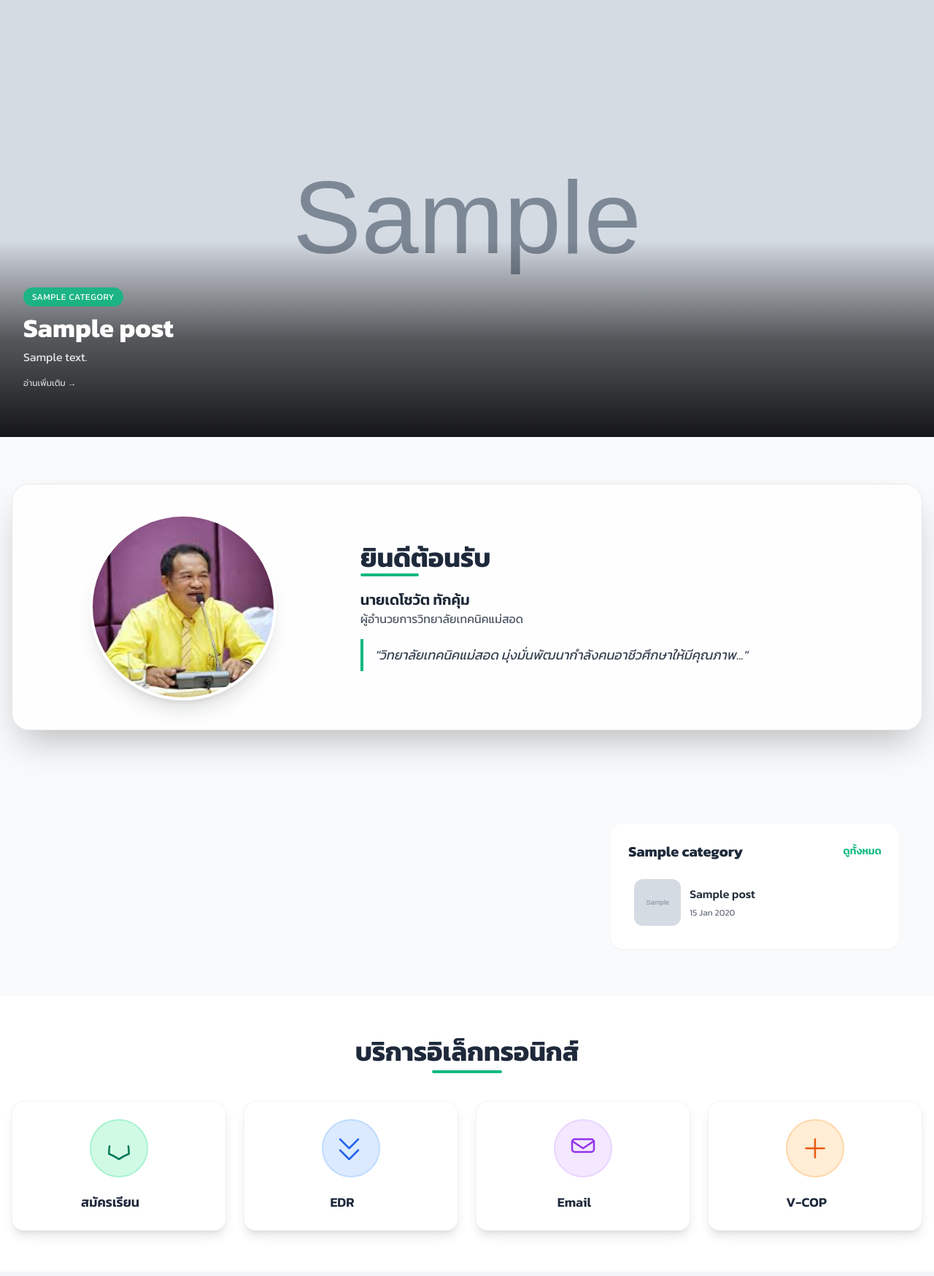
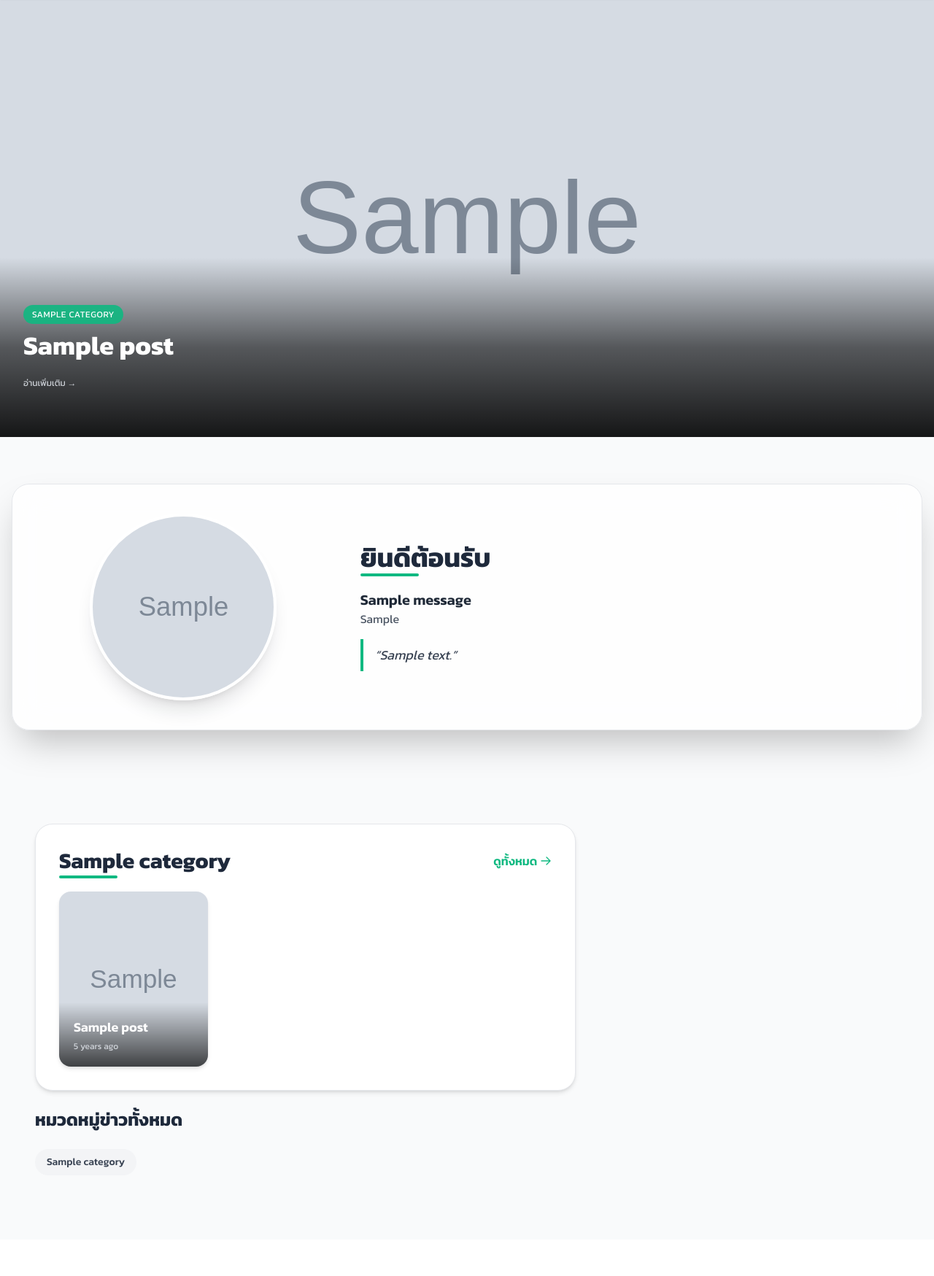
Before and after one commit to Anuphap2/mtc-web, a Laravel app: page / in a window 1280 px wide. Shown: the part 82-1831 px from the top of the page at 73% size. Run offline with Laravel 12, Linux system fonts and the light colour scheme; tables that the repository leaves empty hold one stand-in row (values such as "Sample post"); grey boxes marked "Sample" are stand-in pictures; style sheets or scripts are compiled from the project's sources; some libraries are stand-ins or nearby versions.

Commit message:
Add director edit form and manifest file for asset management
- Created a new Blade view for editing director information, including fields for name, position, welcome message, and image upload.
- Implemented form submission with CSRF protection and PUT method for updating director details.
- Added a manifest file for managing CSS and JS assets used in the application.

```diff
--- a/app/Http/Controllers/HomeController.php
+++ b/app/Http/Controllers/HomeController.php
@@ -12,23 +12,29 @@
 class HomeController extends Controller
 {
     /**
+     * ---------------------------------------------------------
      * หน้าแรก
-     * - Slider ข่าวเด่น (featured)
-     * - ข่าวแยกตาม Category
+     * - แสดงข่าวเด่น (Featured)
+     * - แสดงข่าวตามหมวดหมู่
+     * ---------------------------------------------------------
      */
     public function index(): View
     {
-        // Slider ข่าวเด่น 5 ข่าวล่าสุด
-        $featuredPosts = Post::with('category')
+        // ✅ ข่าวเด่น (5 ข่าวล่าสุด)
+        $featuredPosts = Post::select('id', 'title', 'image_path', 'category_id', 'created_at')
+            ->with('category:id,name')
             ->where('is_featured', true)
             ->latest()
             ->take(5)
             ->get();
 
-        // Categories ที่มีข่าว พร้อมโหลด 3 ข่าวล่าสุดของแต่ละ Category
+        // ✅ ดึงหมวดหมู่ที่มีข่าว และโหลดข่าวล่าสุดของแต่ละหมวด (3 ข่าว)
         $categoriesWithPosts = Category::whereHas('posts')
             ->with([
-                'posts' => fn($q) => $q->with('category')->latest()->take(3) // เพิ่ม with('category') ใน Eager Loading ซ้อน
+                'posts' => fn($q) => $q
+                    ->select('id', 'title', 'image_path', 'category_id', 'created_at')
+                    ->latest()
+                    ->take(3)
             ])
             ->orderBy('name')
             ->get();
@@ -37,11 +43,14 @@
     }
 
     /**
-     * แสดงข่าวทั้งหมดแบบแบ่งหน้า
+     * ---------------------------------------------------------
+     * แสดงข่าวทั้งหมด (แบบแบ่งหน้า)
+     * ---------------------------------------------------------
      */
     public function allPosts(): View
     {
-        $posts = Post::with('category')
+        $posts = Post::select('id', 'title', 'image_path', 'created_at', 'category_id')
+            ->with('category:id,name')
             ->latest()
             ->paginate(12);
 
@@ -49,38 +58,38 @@
     }
 
     /**
-     * หน้าอ่านข่าว (Route Model Binding)
-     * - แสดง related posts (จากหมวดหมู่เดียวกัน) ยกเว้นข่าวตัวเอง
+     * ---------------------------------------------------------
+     * หน้าอ่านข่าว (แสดงข่าวที่เกี่ยวข้อง)
+     * ---------------------------------------------------------
      */
     public function show(Post $post): View
     {
-        // โหลด Category ของโพสต์หลัก (สำหรับแสดงผลใน View)
-        $post->load('category');
+        // ✅ โหลดข้อมูลหมวดหมู่ของโพสต์หลัก
+        $post->load('category:id,name');
 
-        $relatedPosts = collect(); // สร้าง Collection ว่างไว้ก่อน
-
-        // [ปรับปรุง] ตรวจสอบก่อนว่าโพสต์นี้มีหมวดหมู่หรือไม่
+        // ✅ ข่าวที่เกี่ยวข้อง (จากหมวดเดียวกัน ยกเว้นตัวเอง)
+        $relatedPosts = collect();
         if ($post->category_id) {
-            // [แก้ไข] ดึงข่าวจาก category_id ของโพสต์ปัจจุบัน
             $relatedPosts = $this->_getPostsByCategory(
                 categoryId: $post->category_id,
                 excludeId: $post->id,
                 limit: 3
             );
         }
-        // ถ้าโพสต์ไม่มีหมวดหมู่ $relatedPosts จะเป็น Collection ว่าง
-        // (ใน View post-show.blade.php ควรมี @if($relatedPosts->count()) ... @endif)
 
         return view('post-show', compact('post', 'relatedPosts'));
     }
 
     /**
-     * หน้าแสดงข่าวตาม Category
+     * ---------------------------------------------------------
+     * หน้าแสดงข่าวตามหมวดหมู่ (Category)
+     * ---------------------------------------------------------
      */
     public function category(Category $category): View
     {
         $posts = $category->posts()
-            ->with('category') // เพิ่ม with('category') เพื่อประสิทธิภาพ
+            ->select('id', 'title', 'image_path', 'created_at', 'category_id')
+            ->with('category:id,name')
             ->latest()
             ->paginate(9);
 
@@ -88,28 +97,32 @@
     }
 
     /**
-     * ฟังก์ชัน private: ดึงข่าวตาม Category ID
+     * ---------------------------------------------------------
+     * Private Helper: ดึงข่าวจาก Category ที่ระบุ
+     * ---------------------------------------------------------
      *
-     * @param int $categoryId
-     * @param int|null $paginate
-     * @param int|null $excludeId
-     * @param int|null $limit
+     * @param int $categoryId หมวดหมู่
+     * @param int|null $paginate จำนวนต่อหน้า (ถ้ามี)
+     * @param int|null $excludeId ID ข่าวที่ต้องการละเว้น
+     * @param int|null $limit จำนวนสูงสุด (ถ้าไม่ใช้ paginate)
      * @return LengthAwarePaginator|Collection
      */
-    private function _getPostsByCategory(int $categoryId, ?int $paginate = null, ?int $excludeId = null, ?int $limit = null): LengthAwarePaginator|Collection
-    {
-        $query = Post::with('category')
+    private function _getPostsByCategory(
+        int $categoryId,
+        ?int $paginate = null,
+        ?int $excludeId = null,
+        ?int $limit = null
+    ): LengthAwarePaginator|Collection {
+        $query = Post::select('id', 'title', 'image_path', 'category_id', 'created_at')
             ->where('category_id', $categoryId)
             ->latest();
 
-        if ($excludeId !== null) {
+        if ($excludeId) {
             $query->where('id', '!=', $excludeId);
         }
 
-        return match (true) {
-            $paginate !== null => $query->paginate($paginate),
-            $limit !== null => $query->take($limit)->get(),
-            default => $query->get(),
-        };
+        return $paginate
+            ? $query->paginate($paginate)
+            : $query->take($limit ?? 3)->get();
     }
 }
--- /dev/null
+++ b/app/Models/DirectorMessage.php
@@ -0,0 +1,10 @@
+<?php
+
+namespace App\Models;
+
+use Illuminate\Database\Eloquent\Model;
+
+class DirectorMessage extends Model
+{
+    protected $fillable = ['name', 'position', 'image', 'message'];
+}
--- a/composer.json
+++ b/composer.json
@@ -52,8 +52,7 @@
             "@php artisan test"
         ],
         "post-autoload-dump": [
-            "Illuminate\\Foundation\\ComposerScripts::postAutoloadDump",
-            "@php artisan package:discover --ansi"
+            "Illuminate\\Foundation\\ComposerScripts::postAutoloadDump"
         ],
         "post-update-cmd": [
             "@php artisan vendor:publish --tag=laravel-assets --ansi --force"
--- a/resources/views/components/home/category-posts.blade.php
+++ b/resources/views/components/home/category-posts.blade.php
@@ -1,18 +1,50 @@
 @props(['categoriesWithPosts'])
 
 @php
-    $mainOrder = ['ประกาศวิทยาลัยเทคนิคแม่สอด', 'กิจกรรมและประชาสัมพันธ์'];
+    /**
+     * ---------------------------------------------------------
+     * ตั้งค่าลำดับหมวดหมู่ที่จะแสดงผล
+     * ---------------------------------------------------------
+     */
+    $mainOrder = [5, 1]; // Main Content: [5] ประกาศ, [1] กิจกรรม
+    $sidebarOrder = [2, 4]; // Sidebar: [2] ข่าวประชาสัมพันธ์, [4] ITA
 
-    // แยกหมวดหลักออกจากหมวดอื่น
-    [$mainCategories, $otherCategories] = $categoriesWithPosts->partition(function ($category) use ($mainOrder) {
-        return in_array($category->name, $mainOrder);
-    });
+    /**
+     * ---------------------------------------------------------
+     * ฟังก์ชันช่วย: ใช้สำหรับเรียง Collection ตามลำดับที่กำหนด
+     * ---------------------------------------------------------
+     */
+    $sortByOrder = function ($collection, $order) {
+        return $collection->sortBy(fn($item) => array_search($item->id, $order));
+    };
 
-    // เรียงลำดับหมวดหลักตาม array ด้านบน
-    $mainCategories = $mainCategories->sortBy(function ($category) use ($mainOrder) {
-        return array_search($category->name, $mainOrder);
-    });
+    /**
+     * ---------------------------------------------------------
+     * แยกหมวดหมู่หลักออกจากหมวดอื่น
+     * ---------------------------------------------------------
+     */
+    [$mainCategories, $remainingCategories] = $categoriesWithPosts->partition(
+        fn($category) => in_array($category->id, $mainOrder),
+    );
+
+    /**
+     * ---------------------------------------------------------
+     * แยกหมวด Sidebar ออกมา (เฉพาะที่เลือกไว้)
+     * ---------------------------------------------------------
+     */
+    [$sidebarCategories, $otherCategories] = $remainingCategories->partition(
+        fn($category) => in_array($category->id, $sidebarOrder),
+    );
+
+    /**
+     * ---------------------------------------------------------
+     * เรียงลำดับหมวดหมู่ให้ตรงตามที่กำหนด
+     * ---------------------------------------------------------
+     */
+    $mainCategories = $sortByOrder($mainCategories, $mainOrder);
+    $sidebarCategories = $sortByOrder($sidebarCategories, $sidebarOrder);
 @endphp
+
 
 <section class="py-16 bg-gray-50">
     <div class="container mx-auto max-w-7xl px-6 lg:px-12">
@@ -54,7 +86,7 @@
 
             {{-- ================= Sidebar ================= --}}
             <aside class="lg:w-1/3 flex flex-col space-y-10 mt-12 lg:mt-0">
-                @foreach ($otherCategories as $category)
+                @foreach ($sidebarCategories as $category)
                     <div
                         class="bg-white rounded-2xl p-4 md:p-6 shadow-sm hover:shadow-md transition-shadow duration-300">
                         <div class="flex justify-between items-center mb-4">
@@ -91,4 +123,18 @@
 
         </div>
     </div>
+
+    <div class="container mx-auto max-w-7xl py-6 px-6 lg:px-12">
+        <h2 class="text-2xl font-bold text-tech-slate-dark mb-6">
+            หมวดหมู่ข่าวทั้งหมด
+        </h2>
+        <div class="flex flex-wrap gap-3">
+            @foreach ($categoriesWithPosts as $category)
+                <a href="{{ route('category.show', $category) }}"
+                    class="inline-block bg-gray-100 hover:bg-tech-green hover:text-white text-gray-700 text-sm font-medium px-4 py-2 rounded-full transition-colors duration-200">
+                    {{ $category->name }}
+                </a>
+            @endforeach
+        </div>
+    </div>
 </section>
--- a/resources/views/components/home/director-welcome.blade.php
+++ b/resources/views/components/home/director-welcome.blade.php
@@ -1,18 +1,17 @@
-{{-- =========================================================
-    SECTION 2: DIRECTOR'S WELCOME
-========================================================== --}}
+@php
+    $director = \App\Models\DirectorMessage::first();
+@endphp
+
 <section class="py-16 bg-gray-50">
-
     <div class="container mx-auto max-w-7xl px-4">
-
         <div
             class="flex flex-col md:flex-row items-center gap-12 bg-white/80 backdrop-blur-xl p-10 rounded-3xl shadow-2xl border border-gray-200">
             <div class="md:w-1/3 text-center md:flex-shrink-0">
-                <img src="{{ asset('images/images.jpg') }}" alt="นายเดโชวัต ทักคุ้ม"
+                <img src="{{ $director && $director->image ? asset('storage/' . $director->image) : asset('images/images.jpg') }}"
+                    alt="{{ $director?->name ?? 'ผู้อำนวยการ' }}"
                     class="w-60 h-60 md:w-64 md:h-64 rounded-full object-cover shadow-xl border-4 border-white hover:scale-105 transition-transform duration-300 mx-auto">
             </div>
             <div class="md:w-2/3 text-center md:text-left">
-
                 <div class="relative inline-block mb-6">
                     <h2 class="text-3xl md:text-4xl font-bold text-tech-slate-dark">
                         ยินดีต้อนรับ
@@ -20,15 +19,11 @@
                     <span
                         class="absolute bottom-[-6px] left-1/2 -translate-x-1/2 md:left-0 md:translate-x-0 h-1 w-20 bg-tech-green rounded-full"></span>
                 </div>
-
-                <p class="text-xl font-semibold text-gray-800">นายเดโชวัต ทักคุ้ม</p>
-                <p class="text-gray-600 mb-4">ผู้อำนวยการวิทยาลัยเทคนิคแม่สอด</p>
+                <p class="text-xl font-semibold text-gray-800">{{ $director?->name }}</p>
+                <p class="text-gray-600 mb-4">{{ $director?->position }}</p>
                 <blockquote class="text-gray-700 italic border-l-4 border-tech-green pl-4 py-2 text-base md:text-lg">
-                    "วิทยาลัยเทคนิคแม่สอด มุ่งมั่นพัฒนากำลังคนอาชีวศึกษาให้มีคุณภาพ..."
+                    “{{ $director?->message }}”
                 </blockquote>
-
-
-
             </div>
         </div>
     </div>
--- a/resources/views/components/post-card.blade.php
+++ b/resources/views/components/post-card.blade.php
@@ -5,7 +5,7 @@
     <div class="relative h-60 overflow-hidden">
         <img src="{{ $post->image_path ? Storage::url($post->image_path) : asset('images/placeholder.jpg') }}"
             alt="{{ $post->title }}"
-            class="w-full h-full object-cover transition-transform duration-500 group-hover:scale-110">
+            class="w-full h-full object-cover transition-transform duration-500">
         <div
             class="absolute inset-0 bg-black/25 backdrop-blur-sm opacity-0 group-hover:opacity-100 transition-opacity duration-300">
         </div>
--- a/resources/views/home.blade.php
+++ b/resources/views/home.blade.php
@@ -2,7 +2,6 @@
 
     {{-- 1. HERO SLIDER --}}
     <x-home.hero-slider :featuredPosts="$featuredPosts" />
-
 
     {{-- 2. DIRECTOR'S WELCOME --}}
     <x-home.director-welcome />
--- a/routes/web.php
+++ b/routes/web.php
@@ -4,7 +4,7 @@
 use Illuminate\Support\Facades\Route;
 use App\Http\Controllers\HomeController; // Make sure this is imported
 use App\Http\Controllers\Admin; // Import Admin namespace
-
+use App\Http\Controllers\Admin\DirectorMessageController;
 /*
 |--------------------------------------------------------------------------
 | Web Routes
@@ -55,14 +55,9 @@
     // --- Add Routes for DataTables and Bulk Delete ---
     Route::get('posts-data', [Admin\PostController::class, 'getPostsData'])->name('posts.data');
     Route::delete('posts/bulk-destroy', [Admin\PostController::class, 'bulkDestroy'])->name('posts.bulkDestroy');
-    // Add similar routes for categories, menus, users data and bulk delete if needed
-    // Route::get('categories-data', [Admin\CategoryController::class, 'getData'])->name('categories.data');
-    // Route::delete('categories/bulk-destroy', [Admin\CategoryController::class, 'bulkDestroy'])->name('categories.bulkDestroy');
-    // Route::get('menus-data', [Admin\MenuController::class, 'getData'])->name('menus.data');
-    // Route::delete('menus/bulk-destroy', [Admin\MenuController::class, 'bulkDestroy'])->name('menus.bulkDestroy');
-    // Route::get('users-data', [Admin\UserController::class, 'getData'])->name('users.data');
-    // Route::delete('users/bulk-destroy', [Admin\UserController::class, 'bulkDestroy'])->name('users.bulkDestroy');
-    // --- End ---
+
+    Route::get('/director/edit', [DirectorMessageController::class, 'edit'])->name('director.edit');
+    Route::put('/director/update', [DirectorMessageController::class, 'update'])->name('director.update');
 
 });
 
```
Also changed, not shown: app/Http/Controllers/Admin/DirectorMessageController.php (added, +50 -0 lines), resources/views/admin/director/edit.blade.php (added, +38 -0 lines), resources/views/layouts/admin.blade.php (+103 -27 lines), database/migrations/2025_11_04_070313_create_director_messages_table.php (added), 4 other files.
